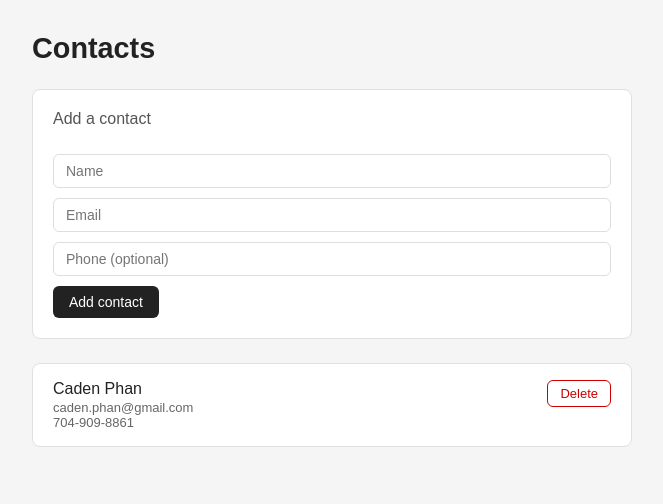
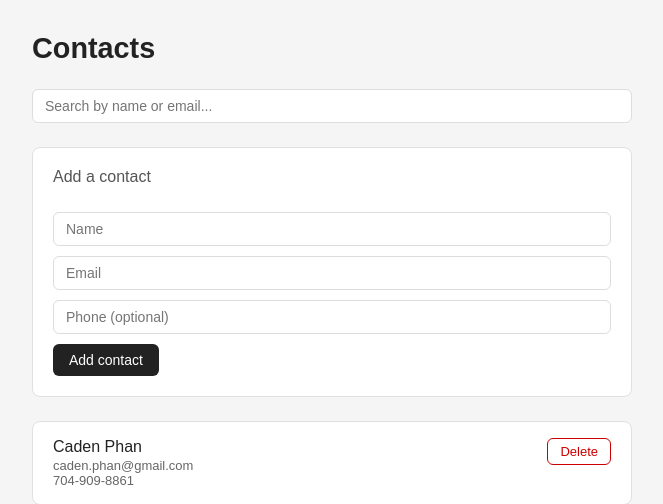
Before and after one commit to cadenphan-beep/contacts-app, a Flask app: page / in a window 1280 px wide. Shown: the top 504 px of the page, without its empty margins (308-971 px from the left). Run offline with Flask 3, Linux system fonts and the light colour scheme; data comes from the database, SQL or seed files in the repository; both versions use the stored data as it was after the commit.

Commit message:
Adding live search bar

```diff
--- a/static/app.js
+++ b/static/app.js
@@ -1,17 +1,21 @@
-// Load contacts when the page opens
+let allContacts = [];
+
 document.addEventListener('DOMContentLoaded', loadContacts);
 
 function loadContacts() {
     fetch('/contacts')
         .then(res => res.json())
-        .then(data => renderContacts(data));
+        .then(data => {
+            allContacts = data;
+            renderContacts(data);
+        });
 }
 
 function renderContacts(contacts) {
     const list = document.getElementById('contacts-list');
 
     if (contacts.length === 0) {
-        list.innerHTML = '<p class="empty">No contacts yet. Add one above.</p>';
+        list.innerHTML = '<p class="empty">No contacts found.</p>';
         return;
     }
 
@@ -25,6 +29,15 @@ function renderContacts(contacts) {
             <button class="delete-btn" onclick="deleteContact(${contact.id})">Delete</button>
         </div>
     `).join('');
+}
+
+function searchContacts() {
+    const query = document.getElementById('search').value.toLowerCase().trim();
+    const filtered = allContacts.filter(contact =>
+        contact.name.toLowerCase().includes(query) ||
+        contact.email.toLowerCase().includes(query)
+    );
+    renderContacts(filtered);
 }
 
 function addContact() {
@@ -44,7 +57,6 @@ function addContact() {
     })
     .then(res => res.json())
     .then(() => {
-        // Clear the form
         document.getElementById('name').value = '';
         document.getElementById('email').value = '';
         document.getElementById('phone').value = '';
--- a/templates/index.html
+++ b/templates/index.html
@@ -1,15 +1,19 @@
 <!DOCTYPE html>
 <html lang="en">
+
 <head>
     <meta charset="UTF-8">
     <meta name="viewport" content="width=device-width, initial-scale=1.0">
     <title>Contacts</title>
     <link rel="stylesheet" href="/static/style.css">
 </head>
+
 <body>
 
     <div class="container">
         <h1>Contacts</h1>
+        <input type="text" id="search" placeholder="Search by name or email..." oninput="searchContacts()"
+            style="width:100%; padding: 8px 12px; margin-bottom: 1.5rem; border: 1px solid #ddd; border-radius: 6px; font-size: 14px;" />
 
         <!-- Add contact form -->
         <div class="form-card">
@@ -26,4 +30,5 @@
 
     <script src="/static/app.js"></script>
 </body>
+
 </html>
```
Also changed, not shown: contacts.db (added).
